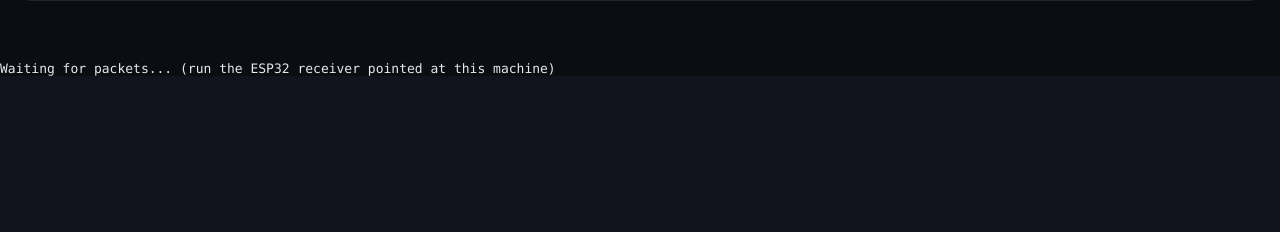
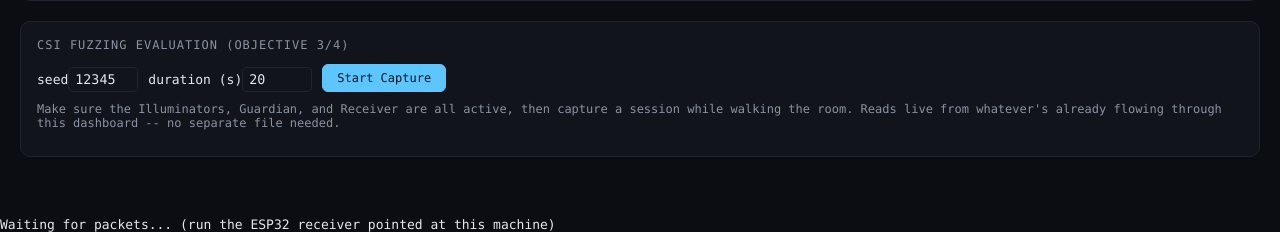
Before and after one commit to akhileshkoti/Securing-Wi-Fi-Sensing-via-CSI-Fuzzing, a Flask app: page / in a window 1280 px wide. Shown: the part 761-993 px from the top of the page. Before the commit the page ends 837 px from the top, so only its background shows below. Run offline with Flask 3, Linux system fonts and the light colour scheme; some libraries are stand-ins or nearby versions.

Commit message:
Bring CSI-fuzzing evaluation into the live dashboard
fuzzing_eval.py required a separate capture step (csi_server.py,
which can't run at the same time as the dashboard -- both bind UDP
1201) and a separate terminal command afterward. Added an in-browser
equivalent so a single running dashboard session can do the whole
demonstration:

- New "start_fuzzing_capture" socket handler: records every incoming
  (timestamp, mac, amps, actives) for a given duration (same
  threaded-capture pattern as start_baseline/calibrate_scale), then
  replays that one capture three ways and emits the results:
  1) legitimate, MAC-scoped (today's real pipeline)
  2) legitimate, merged + PRNG-blanked
  3) eavesdropper, merged, nothing blanked
  (2) vs (3) is the actual protection/degradation evidence -- see
  fuzzing_eval.py's module docstring for why the merged, source-
  undifferentiated view is the comparison that means something.
- fuzz_slot_hash()/fuzz_is_burst_slot() duplicate GuardianBeacon.cpp's
  slotHash() and fuzzing_eval.py's copy exactly (verified bit-for-bit
  parity against both), same deliberate-duplication reasoning as
  fuzzing_eval.py's own docstring.
- New dashboard panel: seed + duration inputs, a Start Capture
  button, and a three-row results display.

fuzzing_eval.py itself is untouched -- kept as the standalone/offline
tool, this is purely additive.

Co-Authored-By: Claude Sonnet 5 <noreply@anthropic.com>

```diff
--- a/controller/app.py
+++ b/controller/app.py
@@ -512,6 +512,13 @@ meta = {}                  # mac -> dict(rssi, noise, sig_mode, rate, mcs, cwb,
 baseline_capture = {"active": False, "until": 0.0, "samples": defaultdict(list), "frames": defaultdict(list)}
 last_occupied_t = 0.0      # time of the last per-link motion/presence detection, for the room-level hold
 
+# In-dashboard CSI-fuzzing evaluation (Objective 3/4) -- records every incoming
+# (timestamp, mac, amps, actives) during a capture window, the same raw data
+# controller/fuzzing_eval.py works from, but captured live instead of via
+# csi_server.py + a separate CSV replay step. fuzzing_eval.py is left exactly
+# as-is for offline/standalone use; this is purely additive.
+fuzzing_capture = {"active": False, "records": []}
+
 null_mask_cache = {}       # mac -> boolean numpy-free list, True = active subcarrier
 win_phy_key = {}           # mac -> (n_amps, sig_mode, rate, mcs, cwb) of current window's frames
 
@@ -582,6 +589,62 @@ def compute_cov(amp_actives_window):
     if not covs:
         return 0.0, []
     return sum(covs) / len(covs), active_idx
+
+
+# ---------------------------------------------------------------------------
+# In-dashboard CSI-fuzzing evaluation (Objective 3/4). slot_hash()/
+# is_burst_slot() must stay byte-for-byte equivalent to GuardianBeacon.cpp's
+# slotHash() and controller/fuzzing_eval.py's copy -- duplicated deliberately
+# in all three places rather than shared, same reasoning as fuzzing_eval.py's
+# module docstring. See that file for the full explanation of why a merged,
+# undifferentiated stream (not the Illuminator's own always-clean log) is
+# the comparison that actually exercises the PRNG-blanking logic.
+# ---------------------------------------------------------------------------
+FUZZ_SLOT_MS = 20
+FUZZ_DEFAULT_BURST_PROBABILITY = 0.15
+
+
+def fuzz_slot_hash(seed, slot):
+    h = (seed ^ slot) & 0xFFFFFFFF
+    h ^= h >> 16
+    h = (h * 0x7feb352d) & 0xFFFFFFFF
+    h ^= h >> 15
+    h = (h * 0x846ca68b) & 0xFFFFFFFF
+    h ^= h >> 16
+    return h
+
+
+def fuzz_is_burst_slot(seed, slot, burst_probability):
+    threshold = int(burst_probability * 4294967296.0)
+    return fuzz_slot_hash(seed, slot) < threshold
+
+
+def fuzz_replay_cov_series(records, blank_bursts, seed, burst_probability):
+    """records: [(timestamp, amps, actives), ...], already time-ordered.
+    Mirrors app.py's own WINDOW_SECONDS/MIN_WINDOW_FRAMES pruning."""
+    window = deque()
+    series = []
+    for ts, amps, actives in records:
+        slot = int(ts * 1000 // FUZZ_SLOT_MS)
+        if blank_bursts and fuzz_is_burst_slot(seed, slot, burst_probability):
+            continue
+        window.append((ts, amps, actives))
+        while len(window) > MIN_WINDOW_FRAMES and ts - window[0][0] > WINDOW_SECONDS:
+            window.popleft()
+        cov, _ = compute_cov([(a, ac) for _, a, ac in window])
+        series.append(cov)
+    return series
+
+
+def fuzz_summarize(series):
+    series = [s for s in series if s is not None]
+    if not series:
+        return None
+    m = sum(series) / len(series)
+    var = sum((x - m) ** 2 for x in series) / len(series)
+    std = var ** 0.5
+    return {"n": len(series), "mean": round(m, 5), "std": round(std, 5),
+            "cv": round(std / m, 3) if m else None}
 
 
 def mean_profile(frames):
@@ -758,6 +821,12 @@ def udp_listener(host, port):
             if baseline_capture["active"]:
                 baseline_capture["samples"][mac_str].append(cov)
                 baseline_capture["frames"][mac_str].append((now, amps, actives, phy_key))
+
+            if fuzzing_capture["active"]:
+                # Records from every source that reaches here -- Illuminators
+                # and, once CsiCollector.cpp forwards it, the Guardian too.
+                # No filtering: that's the point, see handle_start_fuzzing_capture.
+                fuzzing_capture["records"].append((now, mac_str, amps, actives))
 
             m = meta.setdefault(mac_str, {"pkt_count": 0})
             m.update(rssi=rssi, noise=noise, sig_mode=sig_mode, rate=rate,
@@ -1035,6 +1104,90 @@ def handle_calibrate_scale(data):
     threading.Thread(target=run, daemon=True).start()
 
 
+@socketio.on("start_fuzzing_capture")
+def handle_start_fuzzing_capture(data):
+    """
+    data: { duration: <seconds, default 20>, seed: <int, required>,
+            burst_probability: <float, default 0.15> }
+
+    Records every incoming CSI record (Illuminators and, once
+    CsiCollector.cpp forwards it, the Guardian) for `duration` seconds, then
+    replays that one capture three ways -- see fuzzing_eval.py's module
+    docstring for why a single capture is enough and why the merged,
+    undifferentiated view (not the Illuminator's own always-clean log) is
+    the comparison that actually means something:
+      1) legitimate, MAC-scoped  -- today's real pipeline (Illuminator
+         records only; never had Guardian noise mixed in to begin with)
+      2) legitimate, merged + blanked -- all records, burst-slot ones
+         excluded using the known schedule
+      3) eavesdropper, merged, unblanked -- all records, nothing removed
+    (2) vs (3) is the actual protection/degradation evidence.
+    """
+    try:
+        seed = int(data["seed"])
+    except (KeyError, TypeError, ValueError):
+        socketio.emit("fuzzing_eval_status", {"phase": "error", "message": "seed is required"})
+        return
+    duration = float(data.get("duration", 20))
+    burst_probability = float(data.get("burst_probability", FUZZ_DEFAULT_BURST_PROBABILITY))
+
+    with lock:
+        busy_tasks.add("fuzzing_capture")
+    socketio.emit("fuzzing_eval_status", {"phase": "capturing", "duration": duration})
+
+    def capture():
+        with lock:
+            fuzzing_capture["active"] = True
+            fuzzing_capture["records"] = []
+
+        time.sleep(duration)
+
+        with lock:
+            fuzzing_capture["active"] = False
+            records = list(fuzzing_capture["records"])
+
+        illum_records = [(ts, a, ac) for ts, mac, a, ac in records if mac in NODE_POSITIONS]
+        all_records = sorted(((ts, a, ac) for ts, mac, a, ac in records), key=lambda r: r[0])
+
+        if not records:
+            socketio.emit("fuzzing_eval_status", {
+                "phase": "failed",
+                "message": "no CSI records captured during the window -- check the boards are transmitting",
+            })
+            return
+
+        legit_scoped = fuzz_summarize(fuzz_replay_cov_series(
+            illum_records, blank_bursts=False, seed=seed, burst_probability=burst_probability))
+        legit_merged = fuzz_summarize(fuzz_replay_cov_series(
+            all_records, blank_bursts=True, seed=seed, burst_probability=burst_probability))
+        eaves_merged = fuzz_summarize(fuzz_replay_cov_series(
+            all_records, blank_bursts=False, seed=seed, burst_probability=burst_probability))
+
+        burst_count = sum(
+            1 for ts, _, _ in all_records
+            if fuzz_is_burst_slot(seed, int(ts * 1000 // FUZZ_SLOT_MS), burst_probability)
+        )
+
+        socketio.emit("fuzzing_eval_status", {
+            "phase": "done",
+            "n_illuminator_records": len(illum_records),
+            "n_total_records": len(all_records),
+            "n_burst_records": burst_count,
+            "legitimate_scoped": legit_scoped,
+            "legitimate_merged_blanked": legit_merged,
+            "eavesdropper_merged": eaves_merged,
+        })
+
+    def run():
+        try:
+            capture()
+        finally:
+            with lock:
+                busy_tasks.discard("fuzzing_capture")
+
+    threading.Thread(target=run, daemon=True).start()
+
+
 @socketio.on("remove_node")
 def handle_remove_node(data):
     with lock:
--- a/controller/templates/index.html
+++ b/controller/templates/index.html
@@ -176,7 +176,7 @@
             height: 120px;
         }
 
-        #room-panel {
+        #room-panel, #fuzz-panel {
             margin: 0 20px 20px 20px;
             background: var(--panel);
             border: 1px solid var(--panel-border);
@@ -184,13 +184,51 @@
             padding: 16px;
         }
 
-        #room-panel h2 {
+        #room-panel h2, #fuzz-panel h2 {
             font-size: 12px;
             color: var(--muted);
             margin: 0 0 12px 0;
             font-weight: 400;
             letter-spacing: 1px;
             text-transform: uppercase;
+        }
+
+        #fuzz-panel .row {
+            display: flex;
+            gap: 10px;
+            align-items: flex-end;
+            flex-wrap: wrap;
+            margin-bottom: 10px;
+        }
+
+        #fuzz-panel .row input[type=number] {
+            width: 70px;
+        }
+
+        #fuzz-results {
+            display: flex;
+            gap: 20px;
+            flex-wrap: wrap;
+            margin-top: 10px;
+        }
+
+        #fuzz-results .stat {
+            min-width: 220px;
+            padding: 10px 12px;
+            border-radius: 8px;
+            background: var(--bg);
+            border: 1px solid var(--panel-border);
+        }
+
+        #fuzz-results .stat .label {
+            font-size: 11px;
+            color: var(--muted);
+            margin-bottom: 4px;
+        }
+
+        #fuzz-results .stat .nums {
+            font-family: monospace;
+            font-size: 12px;
         }
 
         #room-wrap {
@@ -336,6 +374,21 @@
                 </div>
             </div>
         </div>
+    </div>
+
+    <div id="fuzz-panel">
+        <h2>CSI Fuzzing Evaluation (Objective 3/4)</h2>
+        <div class="row">
+            <label>seed<input type="number" id="fuzz-seed" step="1" value="1234567"
+                    title="Must match GuardianSettings::PRNG_SEED"></label>
+            <label>duration (s)<input type="number" id="fuzz-dur" step="1" value="20" min="5" max="120"></label>
+            <button class="primary" onclick="startFuzzingCapture()">Start Capture</button>
+        </div>
+        <div id="fuzz-status" style="font-size:12px; color:var(--muted); margin-bottom:6px;">
+            Make sure the Illuminators, Guardian, and Receiver are all active, then capture a session while walking
+            the room. Reads live from whatever's already flowing through this dashboard -- no separate file needed.
+        </div>
+        <div id="fuzz-results"></div>
     </div>
 
     <div id="grid"></div>
@@ -865,6 +918,40 @@
             }
         });
 
+        // ── CSI fuzzing evaluation (Objective 3/4) ──────────────────────────────────
+        function startFuzzingCapture() {
+            const seed = parseInt(document.getElementById('fuzz-seed').value, 10);
+            const duration = parseFloat(document.getElementById('fuzz-dur').value) || 20;
+            if (isNaN(seed)) { alert('Enter the PRNG seed (must match GuardianSettings::PRNG_SEED)'); return; }
+            document.getElementById('fuzz-results').innerHTML = '';
+            socket.emit('start_fuzzing_capture', { seed, duration });
+        }
+
+        function fuzzStatRow(label, stat) {
+            if (!stat) return `<div class="stat"><div class="label">${label}</div><div class="nums">no samples</div></div>`;
+            return `<div class="stat"><div class="label">${label}</div><div class="nums">
+                n=${stat.n}  mean=${stat.mean}  std=${stat.std}  cv=${stat.cv ?? 'n/a'}
+            </div></div>`;
+        }
+
+        socket.on('fuzzing_eval_status', (s) => {
+            const status = document.getElementById('fuzz-status');
+            const results = document.getElementById('fuzz-results');
+            if (s.phase === 'capturing') {
+                status.textContent = `capturing for ${s.duration}s -- keep all boards active and walk the room`;
+            } else if (s.phase === 'failed' || s.phase === 'error') {
+                status.textContent = s.message;
+            } else if (s.phase === 'done') {
+                const pct = s.n_total_records ? (100 * s.n_burst_records / s.n_total_records).toFixed(1) : '0';
+                status.textContent = `captured ${s.n_total_records} record(s) (${s.n_illuminator_records} Illuminator, `
+                    + `${pct}% in a guardian-burst slot)`;
+                results.innerHTML =
+                    fuzzStatRow('1) Legitimate, MAC-scoped (today’s real pipeline)', s.legitimate_scoped) +
+                    fuzzStatRow('2) Legitimate, merged + PRNG-blanked', s.legitimate_merged_blanked) +
+                    fuzzStatRow('3) Eavesdropper, merged, nothing blanked', s.eavesdropper_merged);
+            }
+        });
+
         // ── Room profiles ───────────────────────────────────────────────────────────
         const UNSAVED = '';   // <option> value shown when no profile is active
         let activeProfile = null;
```
